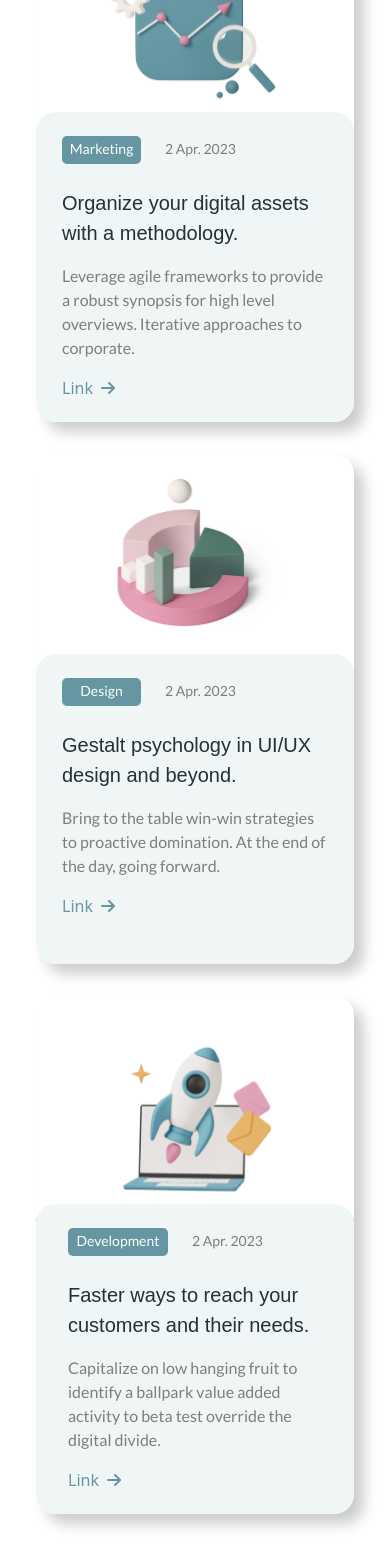
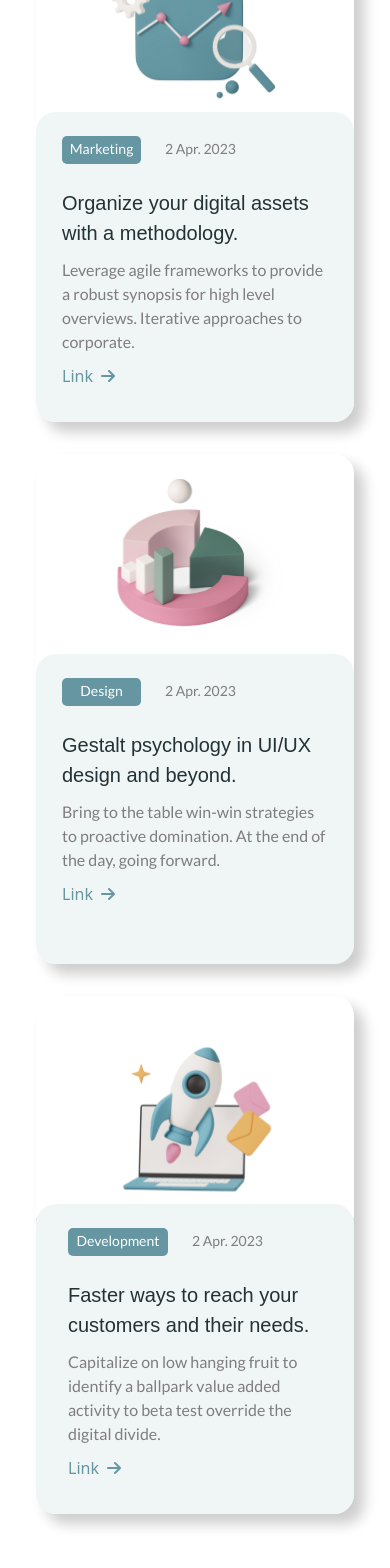
Before and after one commit to Nokihera/Figma-web-pj, a React (Vite) app: page / in a window 390 px wide. Shown: the part 4044-5612 px from the top of the page. Built offline with nearby package versions, Linux system fonts and the light colour scheme.

Commit message:
for mobile

```diff
--- a/src/components/BlogPost.jsx
+++ b/src/components/BlogPost.jsx
@@ -32,7 +32,7 @@ const BlogPost = () => {
                     2 Apr. 2023
                   </span>
                 </div>
-                <div className="w-full h-[154px] flex flex-col gap-[16px]">
+                <div className="w-full h-[154px] flex flex-col gap-[10px] md:gap-[16px]">
                   <h1 className="font-futura text-[20px] md:text-[25px] text-[#223236]">
                     Organize your digital assets with a methodology.
                   </h1>
@@ -57,7 +57,7 @@ const BlogPost = () => {
                     2 Apr. 2023
                   </span>
                 </div>
-                <div className="w-full md:w-[320px] h-[154px] flex flex-col gap-[16px]">
+                <div className="w-full md:w-[320px] h-[154px] flex flex-col gap-[10px] md:gap-[16px]">
                   <h1 className="font-futura text-[20px] md:text-[25px] text-[#223236]">
                     Gestalt psychology in UI/UX design and beyond.
                   </h1>
@@ -86,7 +86,7 @@ const BlogPost = () => {
                     2 Apr. 2023
                   </span>
                 </div>
-                <div className="w-full md:w-[320px] h-[154px] flex flex-col gap-[16px]">
+                <div className="w-full md:w-[320px] h-[154px] flex flex-col gap-[10px] md:gap-[16px]">
                   <h1 className="font-futura text-[20px] md:text-[25px] text-[#223236]">
                     Faster ways to reach your customers and their needs.
                   </h1>
```
